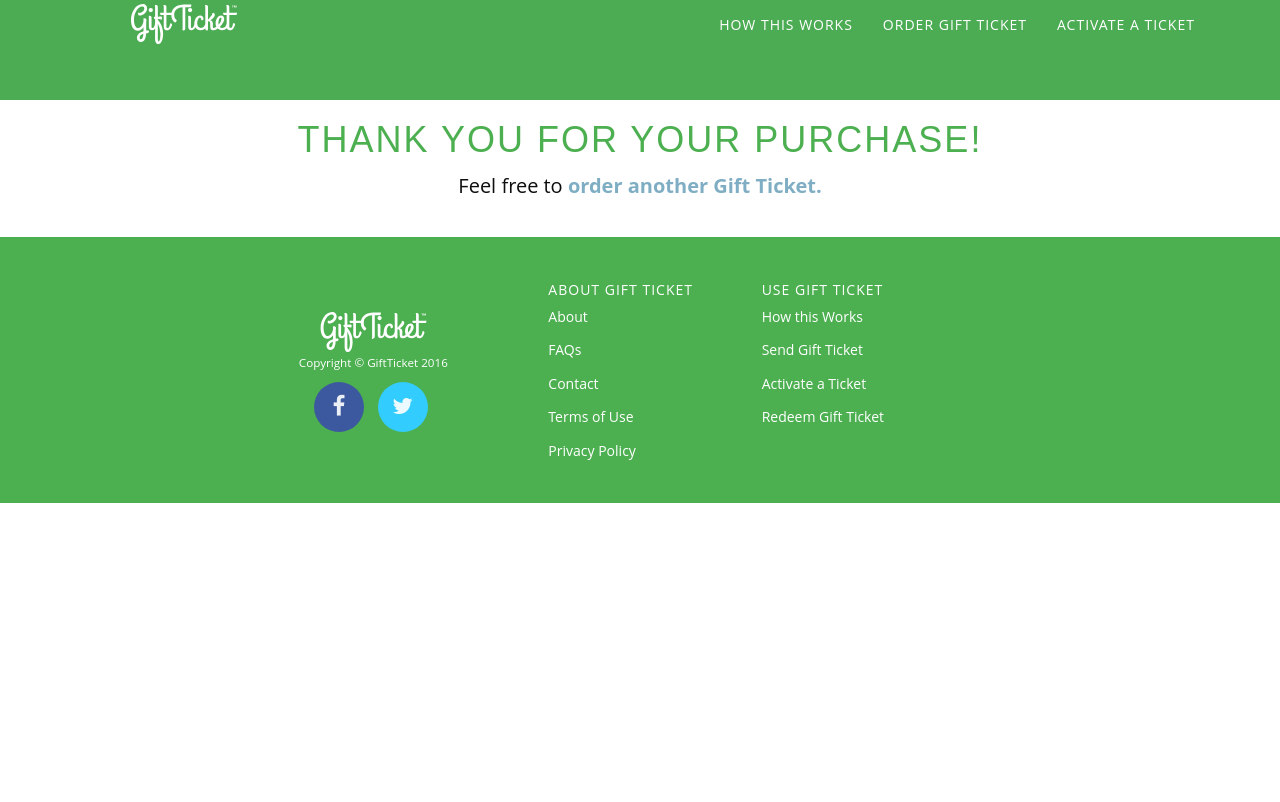
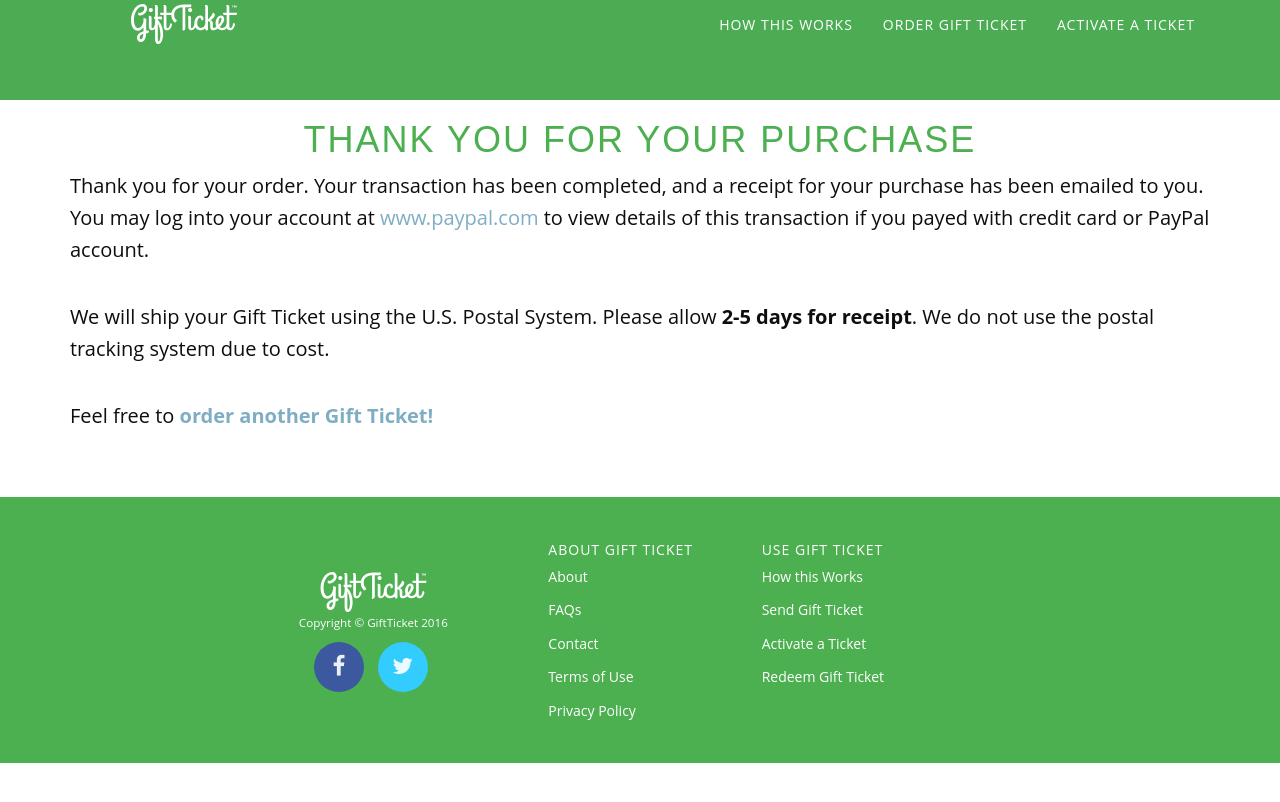
Before and after one commit to alleyway/gift-ticket-web, a Jekyll site: the page built from success.html, in a window 1280 px wide. Shown: the top 802 px of the page. Built offline with Jekyll 4.4.1, drawn with Linux system fonts in a browser that asks for light colours; some web fonts are replaced; comment, search, counter and statistics services are not loaded.

Commit message:
Updating thank you page

```diff
--- a/css/grayscale.css
+++ b/css/grayscale.css
@@ -1146,3 +1146,7 @@
 .greeting-card-group input[type="radio"]:checked + span {
     color: #000000;
 }
+
+.thanks-container a {
+    color: #7FAEC4;
+}
--- a/success.html
+++ b/success.html
@@ -14,10 +14,18 @@
 
 
 
-<div class="text-center">
-    <h1>Thank you for your purchase!</h1>
+<div class=" container thanks-container">
+    <h1 class="text-center">Thank you for your purchase</h1>
     <p>
-        Feel free to <a href="order" style="color: #7FAEC4; font-weight: bold">order another Gift Ticket.</a>
+        Thank you for your order. Your transaction has been completed, and a receipt for your purchase has been emailed to you. You may log into your account at <a rel="nofollow" href="https://www.paypal.com">www.paypal.com</a> to view details of this transaction if you payed with credit card or PayPal account.
+    </p>
+
+    <p>We will ship your Gift Ticket using the U.S. Postal System. Please allow <strong>2-5 days for receipt</strong>. We do not use the postal tracking system due to cost.</p>
+
+
+
+    <p>
+        Feel free to <a href="/order" style=" font-weight: bold">order another Gift Ticket!</a>
     </p>
 
 </div>
```
